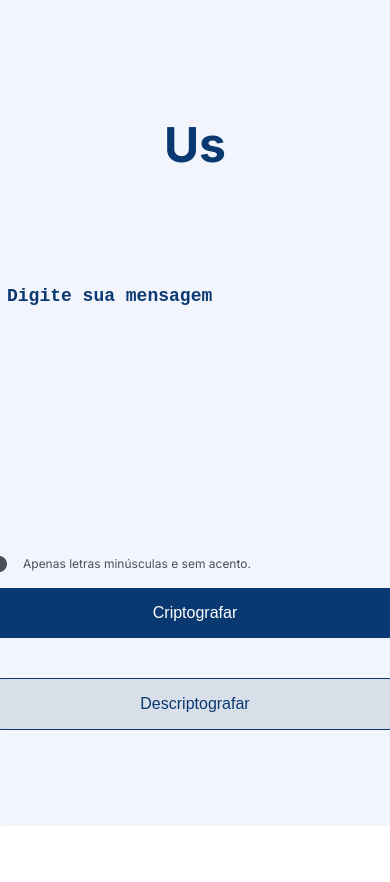
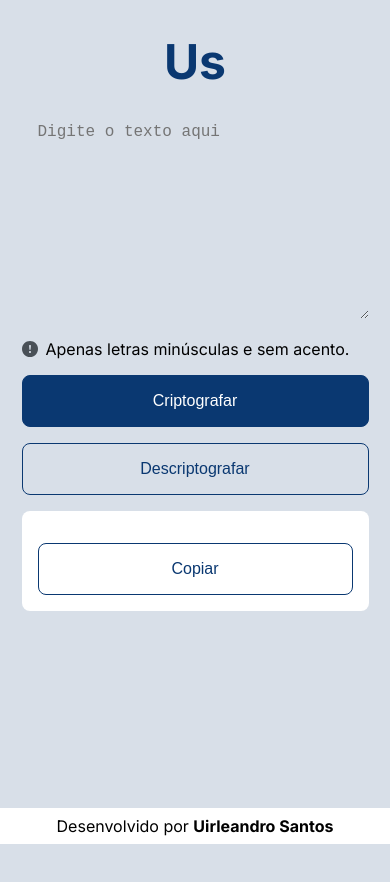
Before and after one commit to UirleandroSantos/criptograma, a plain HTML site: page index.html in a window 390 px wide. Both pictures are taken after a click on the button "Criptografar". After the commit the page ends 844 px from the top, so only its background shows below. Drawn offline with Linux system fonts and the light colour scheme.

Commit message:
update responsive

```diff
--- a/index.html
+++ b/index.html
@@ -12,11 +12,12 @@
     <link rel="stylesheet" href="style.css">
 </head>
 <body>
+    <section class="wrap">
         <div class="container">
             <h1 class="container-logo">Us</h1>
 
             <section class="container-input">
-            <textarea name="" id="texto" cols="30" rows="10" placeholder="Digite sua mensagem"></textarea>
+                <textarea name="" id="texto" cols="30" rows="10" placeholder="Digite o texto aqui"></textarea>
                 <div>
                     <div class="container-input-info">
                         <img src="./assets/bi_exclamation-circle-fill.svg" alt="">
@@ -35,8 +36,11 @@
                     <strong>Nenhuma mensagem encontrada</strong>
                     <p>Digite um texto que você deseja criptografar ou descriptografar.</p>
                 </div>
+                <button class="button-copy" id="button-copy">Copiar</button>
             </section>
         </div>
+        <footer><span>Desenvolvido por <strong>Uirleandro Santos</strong></span></footer>
+    </section>
 
     <script src="script.js"></script>
 </body>
--- a/script.js
+++ b/script.js
@@ -1,21 +1,37 @@
 let texto = document.querySelector('#texto');
 let saidaDeTexto = document.querySelector('#saida-de-texto');
+let buttonCopy = document.querySelector('#button-copy');
+
+let substituicoes = {
+    'a': 'ai',
+    'e': 'enter',
+    'i': 'imes',
+    'o': 'ober',
+    'u': 'ufat'
+}
 
 function criptografar(){
-    let textoEntrada = texto.value;
+    let textoEntrada = texto.value.toLowerCase();
     let textoFinal = textoEntrada.normalize('NFD').replace(/[\u0300-\u036f]/g, "")
-    saidaDeTexto.innerHTML = textoFinal.replace(/a/g, '#')
-                                       .replace(/e/g, 'Z&d')
-                                       .replace(/i/g, 'fL0')
-                                       .replace(/o/g, 'Ky')
-                                       .replace(/u/g, 'ibis')
+    saidaDeTexto.innerHTML = textoFinal.replace(/[aeiou]/g, e => substituicoes[e] || e);
+
+    let botao = document.createElement('button');
+    saidaDeTexto.appendChild(botao);
+    botao.classList.add('active');
+    botao.innerHTML = 'Copiar';
 }
 
 function descriptografar(){
-    let textoEntrada = texto.value;
-    saidaDeTexto.innerHTML = textoEntrada.replace(/#/g, 'a')
-                                         .replace(/Z&d/g, 'e')
-                                         .replace(/fL0/g, 'i')
-                                         .replace(/Ky/g, 'o')
-                                         .replace(/ibis/g, 'u');
+    let textoEntrada = texto.value.toLowerCase();
+    let textoFinal = textoEntrada.normalize('NFD').replace(/[\u0300-\u036f]/g, "")
+    saidaDeTexto.innerHTML = textoFinal.replace(/ai/g, 'a')
+                                       .replace(/enter/g, 'e')
+                                       .replace(/imes/g, 'i')
+                                       .replace(/ober/g, 'o')
+                                       .replace(/ufat/g, 'u')
+
+    let botao = document.createElement('button');
+    saidaDeTexto.appendChild(botao);
+    botao.classList.add('active');
+    botao.innerHTML = 'Copiar';
 }
--- a/style.css
+++ b/style.css
@@ -5,141 +5,127 @@
 }
 
 body{
-    background-color: #F3F5FC;
-    font-family: "Inter", sans-serif;
-    width: 100%;
+    font-family: 'Inter', sans-serif;
     height: 100%;
+    background-color: #D8DFE8;
+}
+
+.wrap{
+    display: flex;
+    flex-direction: column;
+    align-items: center
 }
 
 .container{
     display: flex;
-    justify-content: center;
-    gap: 6rem;
+    flex-direction: column;
+    align-items: center;
 
-    padding: 5rem 0;
-
-    height: 100vh;
+    margin-top: 2rem;
+    padding: 0 1rem;
 }
 
 .container-logo{
     color: #0A3871;
-    font-size: 48px;
-    height: fit-content;
+    font-size: 3rem;
 }
-
-.container-input{
-    display: flex;
-    flex-direction: column;
-    justify-content: space-between;
+footer{
+    position: fixed;
+    padding: 0.5rem 0;
+    text-align: center;
+    bottom: 0;
+    width: 100%;
+    background-color: white;
 }
 
 .container-input textarea{
-    height: 100%;
-    padding: 1rem;
     background: none;
     border: none;
-    outline: none;
-    font-size: 20px;
-}
-
-.container-input textarea::placeholder{
-    font-size: 18px;
+    width: 100%;
+    padding: 1rem;
     color: #0A3871;
-    font-weight: bold;
+    font-size: 1rem;
+    margin-top: 1rem;
 }
 
 .container-input-info{
     display: flex;
+    gap: 0.5rem;
     align-items: center;
-    gap: 1rem;
-    font-size: 12px;
-    color: #495057;
+    margin-top: 1rem;
 }
 
 .container-input-buttons{
     display: flex;
-    gap: 1.5rem;
+    flex-direction: column;
+    gap: 1rem;
+    margin-top: 1rem;
 }
 
-.container-input-buttons .criptografar{
+.container-input button{
+    width: 100%;
+    padding: 1rem 0;
+    border: 1px solid #0A3871;
     background-color: #0A3871;
-    padding: 1rem 5rem;
-    border: none;
-    border-radius: 10px;
-    color: #ffffff;
-    margin-top: 1rem;
+    color: white;
+    border-radius: 8px;
+    font-size: 1rem;
     cursor: pointer;
-    font-size: 1rem;
 }
 
 .container-input-buttons .descriptografar{
-    background-color: #D8DFE8;
-    padding: 1rem 5rem;
-    border: 1px solid #0A3871;
-    border-radius: 10px;
+    background: none;
     color: #0A3871;
-    margin-top: 1rem;
-    cursor: pointer;
-    font-size: 1rem;
 }
 
 .container-output{
-    width: 400px;
-    padding: 2rem 0;
-    background-color: #ffffff;
+    width: 100%;
+    /* height: 300px; */
+    word-break: break-all;
     display: flex;
     flex-direction: column;
+    justify-content: space-between;
+    gap:    5rem;
     text-align: center;
-    border-radius: 10px;
+    background-color: white;
+    border-radius: 8px;
+    margin: 1rem 0 5rem 0;
+    padding: 1rem;
 }
 
 .container-output img{
-    width: 350px;
-    margin: auto;
+    display: none;
 }
 
 .container-output-texts{
-    width: 50%;
-    margin: auto;
+    display: flex;
+    flex-direction: column;
+    gap: 1.5rem;
+    text-align: center;
 }
 
 .container-output-texts strong{
-    font-size: 22px;
+    font-size: 1.5rem;
     color: #343A40;
 }
 
 .container-output-texts p{
     font-size: 1rem;
     color: #495057;
-    margin-top: 1.5rem;
 }
 
-footer{
-    position: absolute;
-    bottom: 1rem;
+.container-output .button-copy{
+    display: none;
 }
 
-@media (max-width: 768px){
-    .container{
-        display: flex;
-        flex-direction: column;
-        align-items: center;
-        padding: 0 1.5rem;
-    }
-
-    .container-input-buttons{
-        flex-direction: column;
-    }
-    .container-input-info{
-        margin-top: 1.5rem;
-    }
+.active{
+    width: 100%;
+    padding: 1rem 0;
+    color: #0A3871;
+    border: 1px solid #0A3871;
+    border-radius: 8px;
+    background: none;
+    font-size: 1rem;
+    margin-top: 1rem;
+    cursor: pointer;
 }
-
-@media (max-width: 400px){
-    .container{
-        width: 100vw;
-        margin-top: 5rem;
-        padding: 0 1rem;
-    }
-
-}
```
Lines whose indentation alone changed are shown as unchanged.
